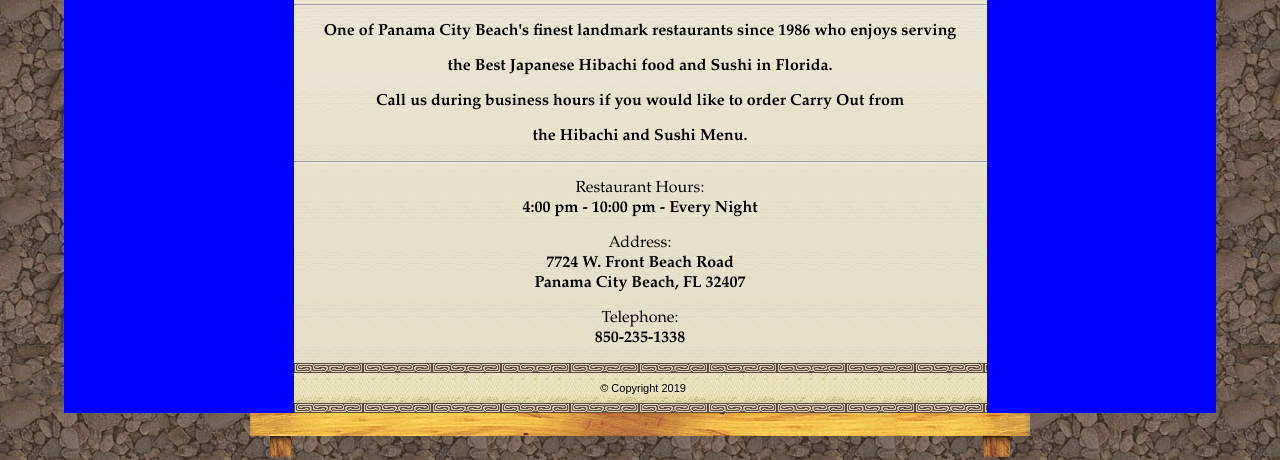
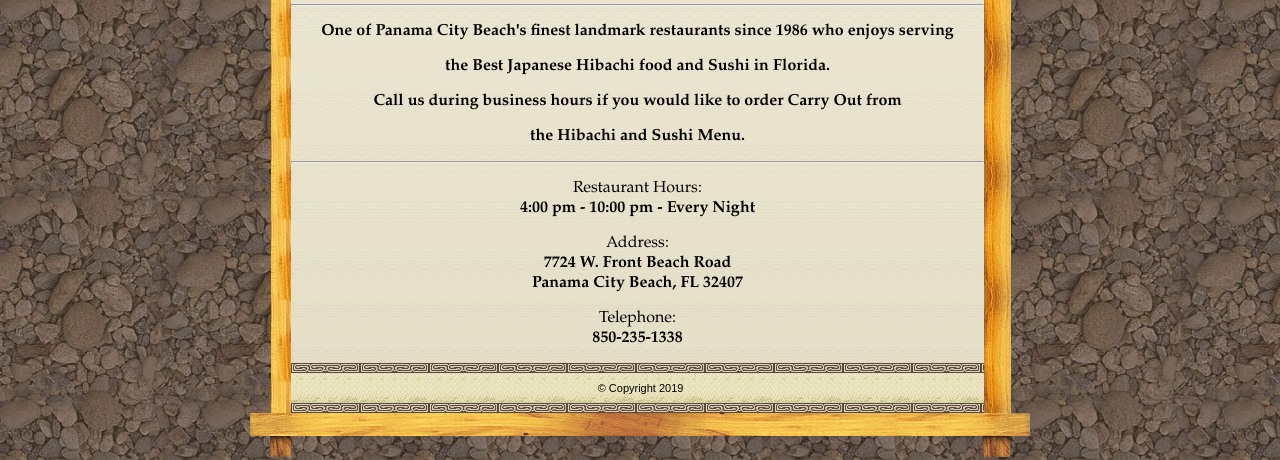
Before and after one commit to walterlee7/mikato, a website: page build/index.html in a window 1280 px wide. Shown: the part 373-833 px from the top of the page. Drawn offline with Linux system fonts and the light colour scheme.

Commit message:
first page complete

```diff
--- a/build/index.css
+++ b/build/index.css
@@ -22,7 +22,7 @@
 }
 
 #body-wrapper {
-    background-color: blue;
+    display: inline-block;
 }
 
 #table-top {
@@ -82,9 +82,8 @@
     background: url("img/wood-left.gif");
     background-repeat: repeat-y;
     white-space: nowrap;
-    background-color: red;
     height: 100%;
-    width: 45px;
+    width: 40px;
 }
 
 #wood-right {
@@ -92,7 +91,7 @@
     background-repeat: repeat-y;
     white-space: nowrap;
     height: 100%;
-    width: 100%;
+    width: 45px;
 }
 
 #table-bottom {
--- a/build/index.html
+++ b/build/index.html
@@ -21,26 +21,8 @@
             </td>
         </tr>
         <tr id="body-wrapper">
-            <!-- <td id="wood-left">
-                <table id="wood-left-table">
-                    <tr>
-                        <td height="93"><img src="img/wood-top-left.gif" alt="wood top left" width="41" height="93">
-                        </td>
-                    </tr>
-                    <tr>
-                        <td height="100%">&nbsp;</td>
-                    </tr>
-                    <tr>
-                        <td vertical-align="bottom" height="90"><img src="img/wood-bottom-left.gif"
-                                alt="wood bottom left" width="41" height="90"></td>
-                    </tr>
-                </table>
-            </td> -->
 
-            <!-- <td id="wood-left">
-                <div id="wood-left"></div>
-            </td> -->
-
+            <td id="wood-left"></td>
             <td>
                 <table id="table-top" background="img/header-bg.gif">
                     <tr>
@@ -178,25 +160,8 @@
                 </table>
             </td>
 
-            <!-- <td>
-                <div id="wood-right"></div>
-            </td> -->
+            <td id="wood-right"></td>
 
-            <!-- <td id="wood-right">
-                <table width="100%" height="100%" border-spacing="0" padding="0">
-                    <tr>
-                        <td height="96"><img src="img/wood-top-right.gif" alt="wood top right" width="46" height="96">
-                        </td>
-                    </tr>
-                    <tr>
-                        <td height="100%">&nbsp;</td>
-                    </tr>
-                    <tr>
-                        <td vertical-align="bottom" height="100"><img src="img/wood-bottom-right.gif"
-                                alt="wood-bottom-right" width="46" height="100"></td>
-                    </tr>
-                </table>
-            </td> -->
         </tr>
         <tr>
             <td><img src="img/wood-footer.gif" alt="wood footer" width="780" height="44"></td>
```
Also changed, not shown: build/img/wood-bottom-left.gif (deleted), build/img/wood-bottom-right.gif (deleted), build/img/wood-top-left.gif (deleted), build/img/wood-top-right.gif (deleted).
